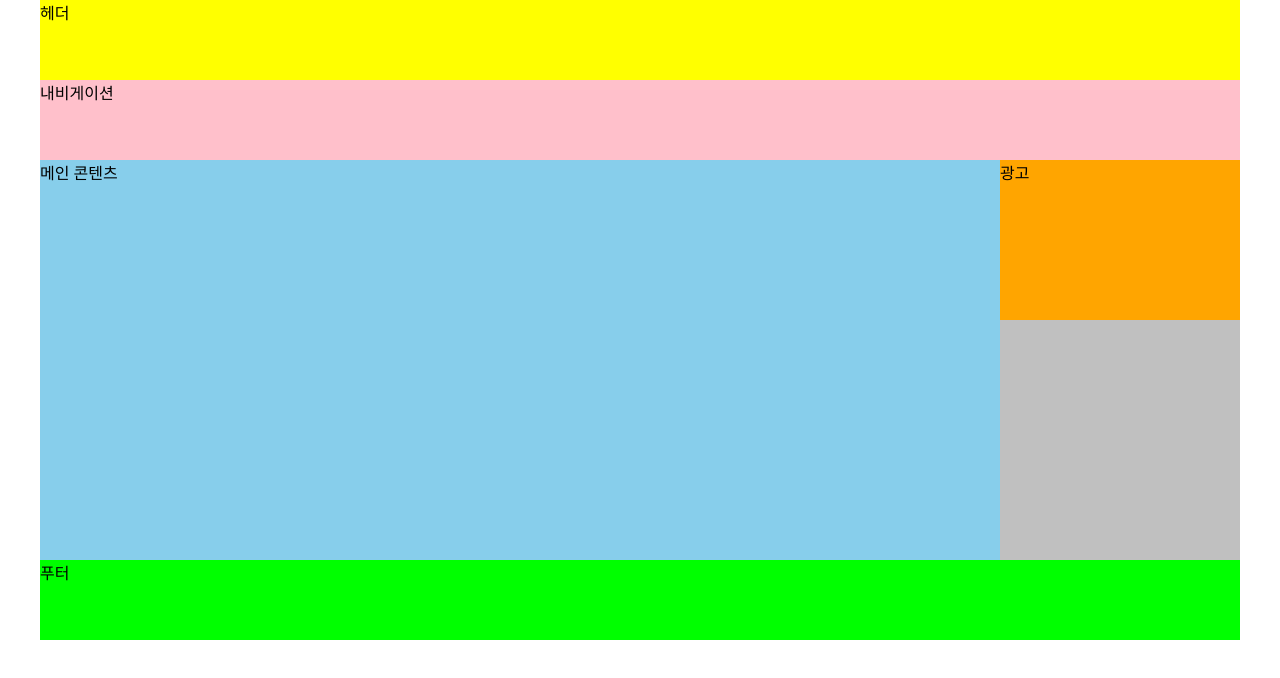
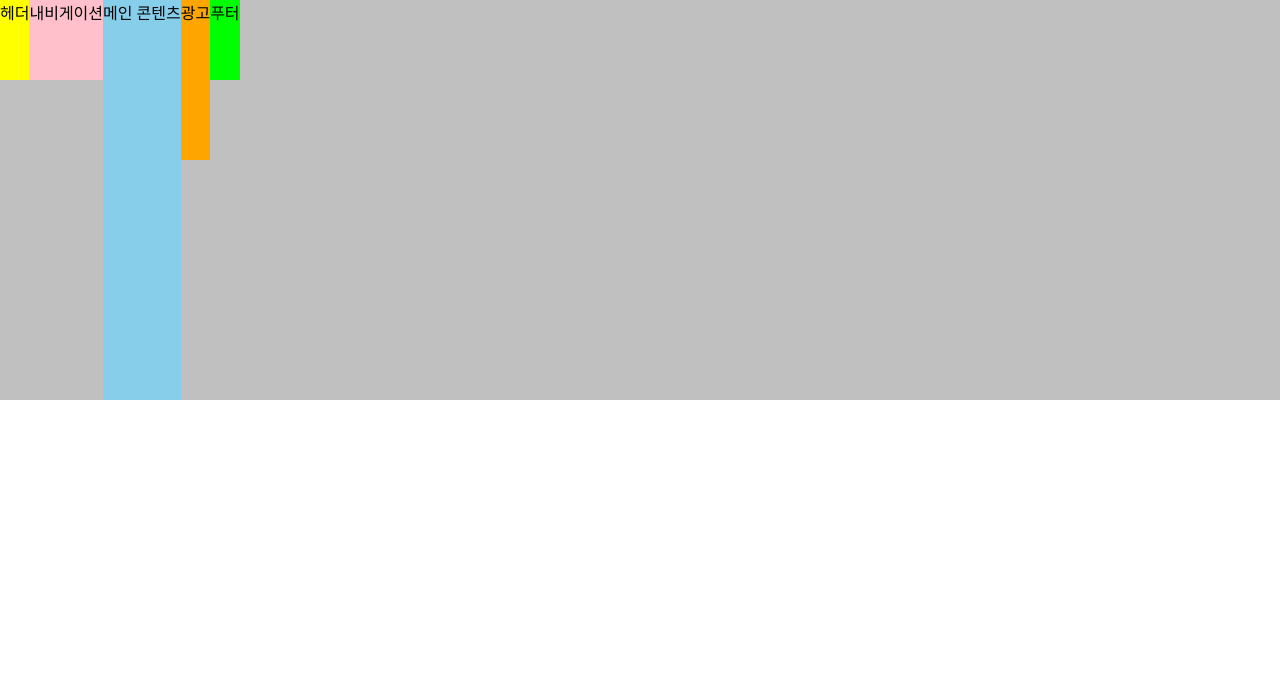
Before and after one commit to rarlala/FC-RWD, a plain HTML site: page media-query.html in a window 1280 px wide. Drawn offline with Linux system fonts and the light colour scheme.

Commit message:
미디어쿼리 실습 기본설정

```diff
--- a/css/media-query.css
+++ b/css/media-query.css
@@ -1,5 +1,6 @@
 @charset "utf-8";
 
+/* 모든 디바이스 */
 *{
   margin: 0;
   padding: 0;
@@ -7,9 +8,7 @@
   font-size: 1em;
   font-weight: 400;
 }
-
 /* 컨테이너 */
-
 .container{
   background: silver;
   display: flex;
@@ -18,57 +17,117 @@
   /* flex-flow: row wrap; */
 }
 
-/* 헤더 */
+/* ALL 헤더 */
 .header{
   background: yellow;
   height: 10vh;
-  width: 100%;
-  order: -1;
 }
 
-/* 내비게이션 */
+/* ALL 내비게이션 */
 .navigation{
   background: pink;
   height: 10vh;
-  width: 100%;
-  order: -1;
 }
-/* 메인 콘텐츠 */
+
+/* ALL 메인 콘텐츠 */
 .main-content{
   background: skyblue;
-  width: 100%;
   height: 50vh;
 }
 
-/* 광고 */
+/* ALL 광고 */
 .ad{
   background: orange;
-  width: 100%;
   height: 20vh;
-  order: -1;
 }
 
-/* 푸터 */
+/* ALL 푸터 */
 .footer{
   background: lime;
-  width: 100%;
   height: 10vh;
 }
 
-@media screen and (min-width: 801px){
-  /* 랩탑 컨테이너 */
-  .container{
-    max-width: 1200px;
-    margin:0 auto;
-  }
-  /* 랩탑 메인 콘텐츠 */
-  .main-content{
-    width: 80%;
+/* 모바일 스타일 */
+@media screen and (max-width: 799px){
+
+  /* 컨테이너 */
+
+  /* mobile 헤더 */
+  .header{
+    flex: 1 1 100%;
     order: -1;
   }
-  /* 랩탑 광고 */
+
+  /* mobile 내비게이션 */
+  .navigation{
+    flex: 1 1 100%;
+    order: -1;
+  }
+  /* mobile 메인 콘텐츠 */
+  .main-content{
+    height: 50vh;
+    flex: 1 1 100%
+  }
+
+  /* mobile 광고 */
   .ad{
-    width: 20%;
-    order: 0;
+    flex: 1 1 100%;
+    order: -1;
+  }
+
+  /* mobile 푸터 */
+  .footer{
+    flex: 1 1 100%;
+    height: 10vh;
   }
 }
+
+/* 태블릿 스타일 */
+
+@media screen and (min-width: 50em){
+  /* 컨테이너 */
+  .container{
+
+  }
+  /* 메인 콘텐츠 */
+  .main-content{
+
+  }
+  /* 광고 */
+  .ad{
+
+  }
+}
+
+/* 랩탑 스타일 */
+
+@media screen and (min-width: 64em){
+  /* 컨테이너 */
+  .container{
+
+  }
+  /* 메인 콘텐츠 */
+  .main-content{
+
+  }
+  /* 광고 */
+  .ad{
+
+  }
+}
+
+/* 와이드 스크린 스타일 */
+@media screen and (min-width: 10ㄴ0em){
+  /* 컨테이너 */
+  .container{
+
+  }
+  /* 메인 콘텐츠 */
+  .main-content{
+
+  }
+  /* 광고 */
+  .ad{
+
+  }
+}ㄴ
```
